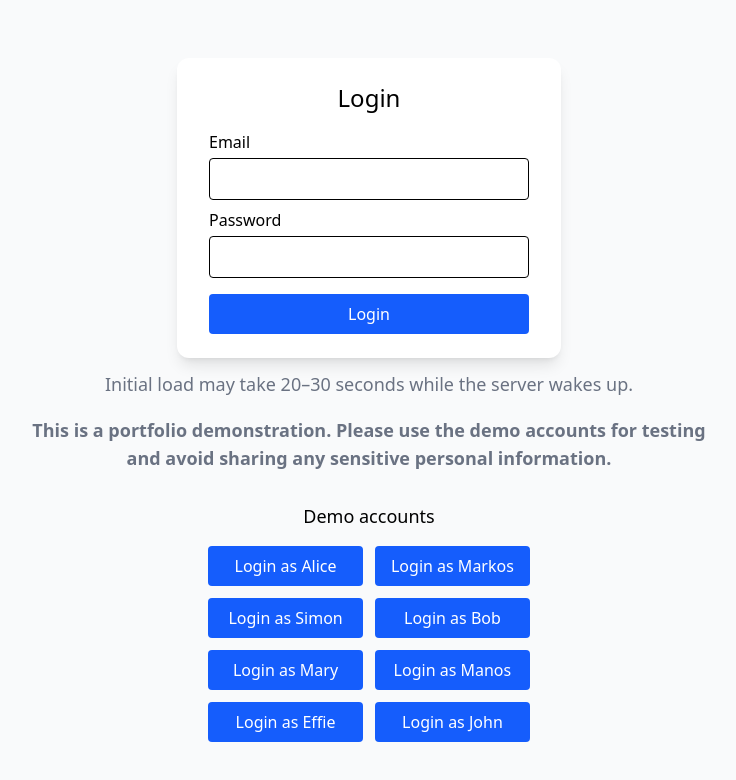
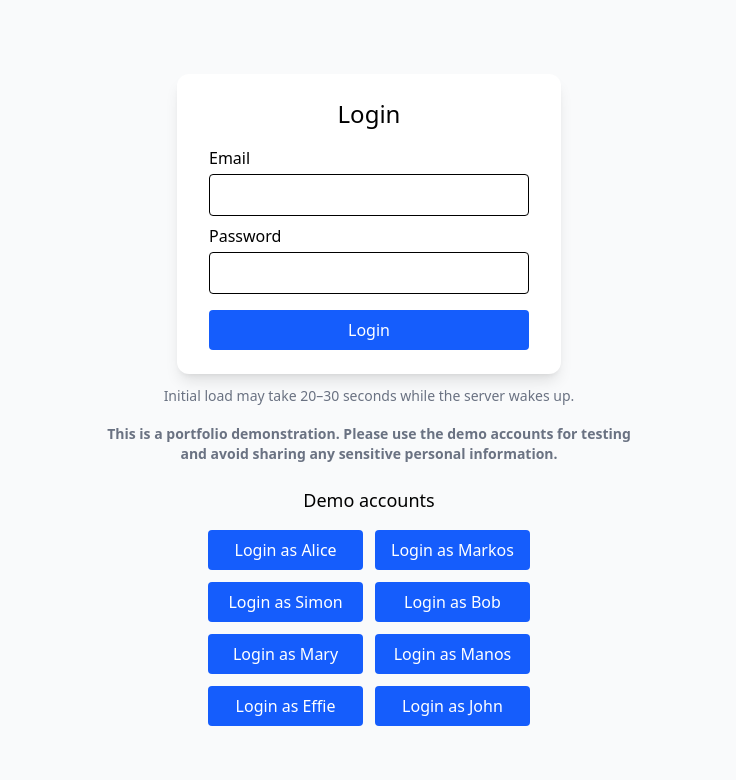
Before and after one commit to Takis-Bezaitis/web-sockets-chat-app, a React app in the folder frontend/: page /auth/login in a window 1280 px wide. Shown: the top 780 px of the page, without its empty margins (271-1007 px from the left). Built offline with nearby package versions, Linux system fonts and the light colour scheme; no server answers; the HTML template or start-up script is replaced by a standard one.

Commit message:
fix: adjust text sizes and spacing in Login component for better readability

```diff
--- a/frontend/src/pages/Login.tsx
+++ b/frontend/src/pages/Login.tsx
@@ -118,17 +118,17 @@ const Login = () => {
         </Button>
       </form>
 
-      <p className="text-center text-lg text-gray-500 mt-3">
+      <p className="text-center text-sm text-gray-500 mt-3">
         Initial load may take 20–30 seconds while the server wakes up.
       </p>
 
-      <div className="text-center text-lg text-gray-500 mt-3 md:w-3/5 p-1.5">
+      <div className="text-center text-sm text-gray-500 mt-3 md:w-3/5 p-1.5">
         <strong>This is a portfolio demonstration. Please use the demo accounts for testing and
         avoid sharing any sensitive personal information.
         </strong>
       </div>
 
-      <p className="text-center text-lg mt-6 mb-2">
+      <p className="text-center text-lg mt-4 mb-2">
         Demo accounts
       </p>
 
```
